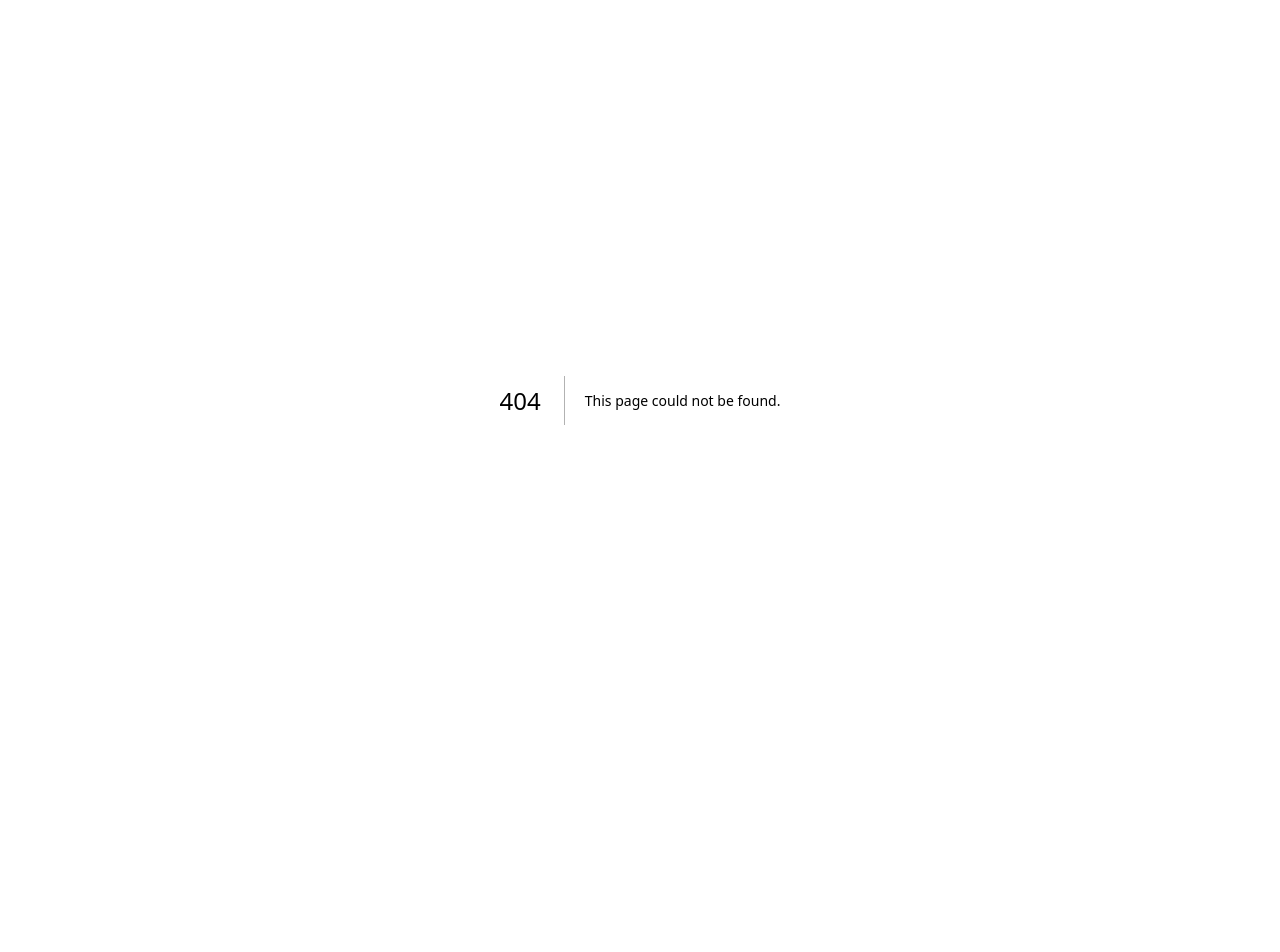
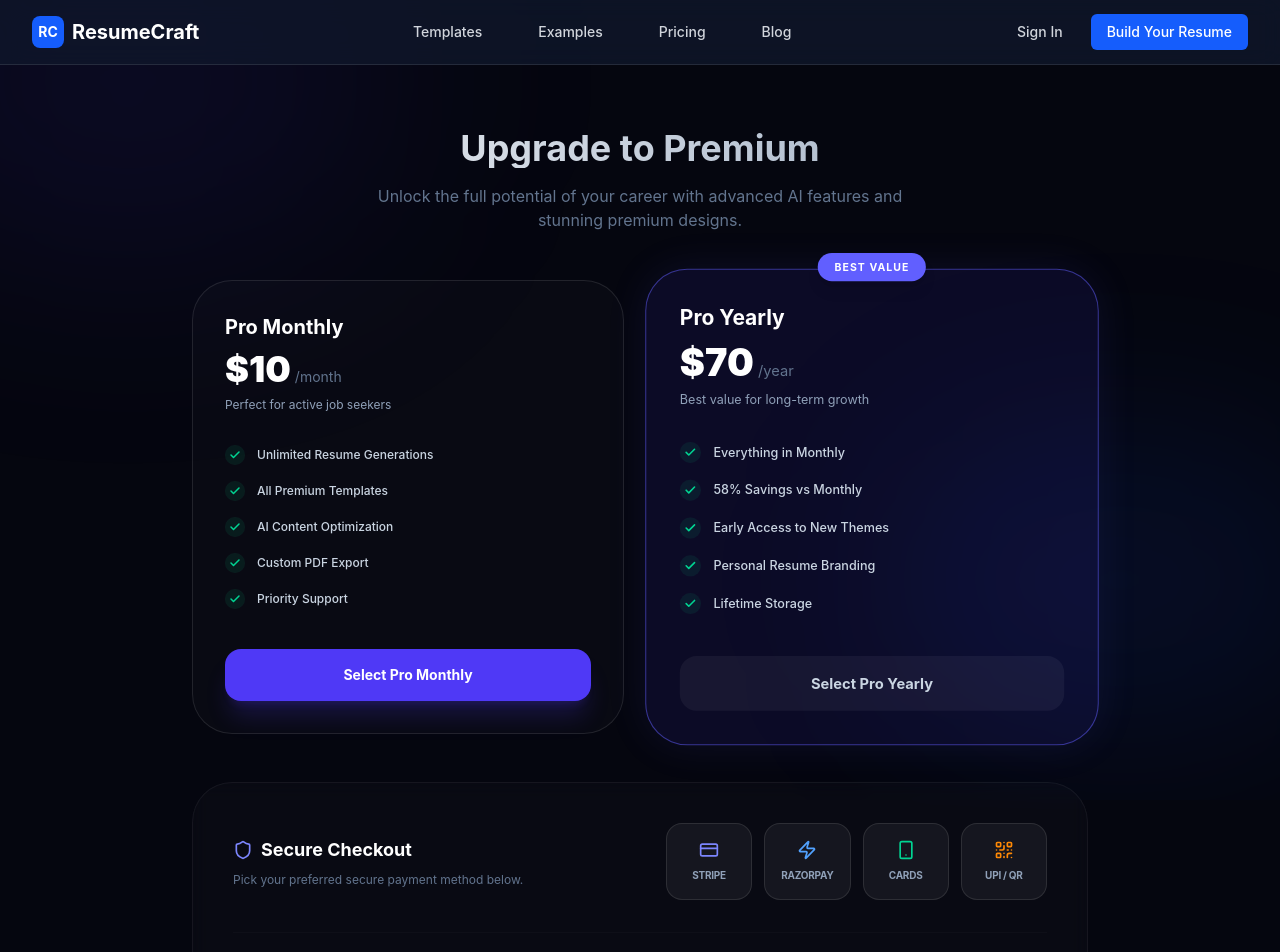
Before and after one commit to kranil7701-baseline/resume-divyanshu-frontend, a Next.js app: page /pricing in a window 1280 px wide. Before the commit this address had no page. Shown: the top 952 px of the page. Before the commit the page ends 800 px from the top, so only its background shows below. Built offline with nearby package versions, Linux system fonts and the light colour scheme; a web font is replaced by a local one.

Commit message:
ge0rg5erg

```diff
--- a/components/Navbar.jsx
+++ b/components/Navbar.jsx
@@ -25,9 +25,9 @@ const Navbar = () => {
   // Updated navigation items for resume builder
   const navItems = [
     { label: 'Templates', href: '/' },
-    { label: 'Examples', href: '/' },
-    { label: 'Pricing', href: '/' },
-    { label: 'Blog', href: '/' },
+    { label: 'Examples', href: '/examples' },
+    { label: 'Pricing', href: '/pricing' },
+    { label: 'Blog', href: '#' },
   ];
 
   const handleLogout = () => {
--- a/components/Sidebar.jsx
+++ b/components/Sidebar.jsx
@@ -10,7 +10,6 @@ export default function Sidebar({ activeTab, setActiveTab, userData, handleLogou
     { id: "projects", label: "Projects", Icon: Layers, color: "from-pink-500 to-rose-500" },
     { id: "social", label: "Social", Icon: Globe, color: "from-cyan-400 to-blue-500" },
     { id: "certifications", label: "Certifications", Icon: Award, color: "from-indigo-400 to-violet-500" },
-    { id: "subscription", label: "Pricing", Icon: CreditCard, color: "from-amber-400 to-yellow-600" },
     { id: "userresume", label: "Preview", Icon: Zap, color: "from-orange-400 to-red-500" },
     { id: "generate", label: "Build", Icon: FileText, color: "from-slate-400 to-slate-600" },
   ];
--- a/components/Subscription.jsx
+++ b/components/Subscription.jsx
@@ -37,10 +37,30 @@ export default function Subscription() {
         }
     ];
 
-    const handlePayment = (method) => {
-        // These would trigger the respective SDKs (Stripe/Razorpay)
-        // using secrets from process.env
-        alert(`Redirecting to ${method} payment gateway...`);
+    const handlePayment = async (method) => {
+        try {
+            // In production, this would call your backend to create an Order/Session
+            // and then open the respective gateway hosted page or modal
+            console.log(`Initializing ${method} payment flow for plan: ${selectedPlan}`);
+
+            if (method === "Stripe") {
+                // Example Stripe Integration:
+                // const stripe = await loadStripe(process.env.NEXT_PUBLIC_STRIPE_PUBLISHABLE_KEY);
+                // await stripe.redirectToCheckout({ sessionId: YOUR_BACKEND_SESSION_ID });
+                window.location.href = `/api/payment/stripe?plan=${selectedPlan}`; // Placeholder redirect
+            } else if (method === "Razorpay") {
+                // Example Razorpay Integration:
+                // const options = { key: process.env.NEXT_PUBLIC_RAZORPAY_KEY_ID, amount: '...', ... };
+                // const rzp = new window.Razorpay(options);
+                // rzp.open();
+                alert("Initializing Razorpay Secure Checkout...");
+            } else if (method === "UPI") {
+                // Direct to UPI/QR Scanner page
+                alert("Generating dynamic UPI QR Code for instant payment...");
+            }
+        } catch (error) {
+            console.error("Payment initialization failed:", error);
+        }
     };
 
     return (
@@ -60,8 +80,8 @@ export default function Subscription() {
                     <div
                         key={plan.id}
                         className={`relative p-8 rounded-[2.5rem] border transition-all duration-500 flex flex-col ${plan.highlight
-                                ? "bg-indigo-600/10 border-indigo-500/50 shadow-[0_0_40px_rgba(99,102,241,0.1)] scale-105 z-10"
-                                : "bg-white/[0.02] border-white/10 hover:border-white/20"
+                            ? "bg-indigo-600/10 border-indigo-500/50 shadow-[0_0_40px_rgba(99,102,241,0.1)] scale-105 z-10"
+                            : "bg-white/[0.02] border-white/10 hover:border-white/20"
                             }`}
                     >
                         {plan.highlight && (
@@ -93,8 +113,8 @@ export default function Subscription() {
                         <button
                             onClick={() => setSelectedPlan(plan.id)}
                             className={`w-full py-4 rounded-2xl font-bold text-sm transition-all active:scale-95 ${selectedPlan === plan.id
-                                    ? "bg-indigo-600 text-white shadow-xl shadow-indigo-600/20"
-                                    : "bg-white/5 text-slate-300 hover:bg-white/10"
+                                ? "bg-indigo-600 text-white shadow-xl shadow-indigo-600/20"
+                                : "bg-white/5 text-slate-300 hover:bg-white/10"
                                 }`}
                         >
                             Select {plan.name}
--- a/pages/dashboard.jsx
+++ b/pages/dashboard.jsx
@@ -14,7 +14,6 @@ import GenerateResume from '@/components/GenerateResume';
 import UserResume from '@/components/UserResume';
 import Sidebar from '@/components/Sidebar';
 import SocialsSection from '@/components/Socials';
-import SubscriptionSection from '@/components/Subscription';
 import { Toaster, toast } from 'react-hot-toast';
 
 export default function Dashboard() {
@@ -261,7 +260,6 @@ export default function Dashboard() {
                   {activeTab === 'projects' && <ProjectsSection data={userData.projects || []} onSave={saveToDatabase} isSaving={isSaving} />}
                   {activeTab === 'social' && <SocialsSection data={userData.social || []} onSave={saveToDatabase} isSaving={isSaving} />}
                   {activeTab === 'certifications' && <CertificationsSection data={userData.certifications || []} onSave={saveToDatabase} isSaving={isSaving} />}
-                  {activeTab === 'subscription' && <SubscriptionSection />}
                   {activeTab === 'generate' && <GenerateResume data={userData} />}
                   {activeTab === 'userresume' && <UserResume data={userData} />}
                 </div>
--- /dev/null
+++ b/pages/pricing.jsx
@@ -0,0 +1,53 @@
+import Head from 'next/head';
+import Navbar from '@/components/Navbar';
+import Footer from '@/components/Footer';
+import SubscriptionSection from '@/components/Subscription';
+
+export default function PricingPage() {
+    return (
+        <div className="min-h-screen bg-[#05060f] text-slate-100">
+            <Head>
+                <title>Pricing | ResumeCraft - Premium Resume Builder</title>
+                <meta name="description" content="Choose the perfect plan to accelerate your career with our AI-powered premium resume builder." />
+            </Head>
+
+            <Navbar />
+
+            <main className="relative pt-32 pb-20 px-6">
+                {/* Dynamic Background Elements */}
+                <div className="fixed inset-0 z-0 pointer-events-none overflow-hidden">
+                    <div className="absolute top-[-10%] left-[-10%] w-[40%] h-[40%] bg-indigo-600/10 rounded-full blur-[120px] mix-blend-screen animate-pulse"></div>
+                    <div className="absolute bottom-[10%] right-[-5%] w-[35%] h-[35%] bg-blue-600/10 rounded-full blur-[100px] mix-blend-screen animate-pulse animation-delay-2000"></div>
+                </div>
+
+                <div className="max-w-7xl mx-auto relative z-10">
+                    <SubscriptionSection />
+
+                    {/* FAQ Section for Pricing */}
+                    <div className="mt-32 max-w-3xl mx-auto text-center space-y-12">
+                        <h2 className="text-3xl font-bold text-white">Frequently Asked Questions</h2>
+
+                        <div className="grid gap-8 text-left">
+                            <div className="p-6 rounded-2xl bg-white/[0.02] border border-white/5">
+                                <h3 className="text-lg font-bold text-indigo-400 mb-2">Can I cancel my subscription anytime?</h3>
+                                <p className="text-sm text-slate-400">Yes, you can cancel your subscription at any time from your dashboard settings. You will continue to have access until your current billing period ends.</p>
+                            </div>
+
+                            <div className="p-6 rounded-2xl bg-white/[0.02] border border-white/5">
+                                <h3 className="text-lg font-bold text-indigo-400 mb-2">Do you offer a free trial?</h3>
+                                <p className="text-sm text-slate-400">We offer a free tier that allows you to build a basic resume. To unlock premium templates and AI optimization, you can choose any of our paid plans.</p>
+                            </div>
+
+                            <div className="p-6 rounded-2xl bg-white/[0.02] border border-white/5">
+                                <h3 className="text-lg font-bold text-indigo-400 mb-2">Is the payment secure?</h3>
+                                <p className="text-sm text-slate-400">Absolutely. We use industry-standard encryption and processed through Stripe and Razorpay. Your credit card information never touches our servers.</p>
+                            </div>
+                        </div>
+                    </div>
+                </div>
+            </main>
+
+            <Footer />
+        </div>
+    );
+}
```
